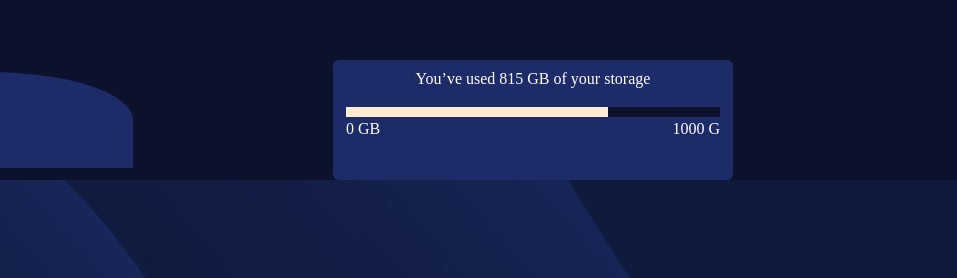
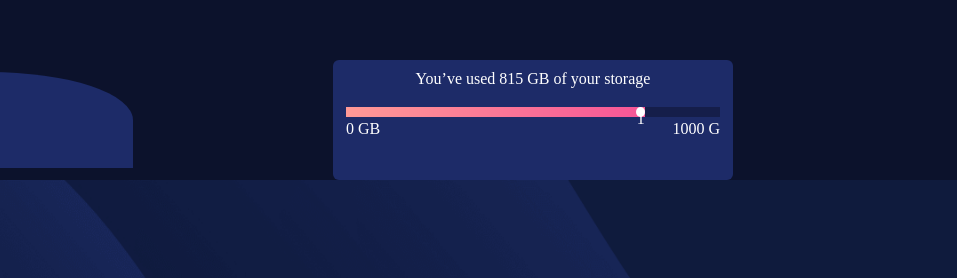
Before and after one commit to France1791/SBA_326, a plain HTML site: page index.html in a window 1280 px wide. Shown: the part 140-418 px from the top of the page, 323-1280 px from the left. Drawn offline with nearby package versions, Linux system fonts and the light colour scheme.

Commit message:
more changes made on the css

```diff
--- a/index.html
+++ b/index.html
@@ -49,7 +49,10 @@
       <a class="btn" id="btn" aria-disabled="true">
        <p> You’ve used 815 GB of your storage </p>
         <div class="bar">
-          <div class="try"></div>
+          <div class="try">
+            <div class="dot">1</div>
+          </div>
+
       </div>
 
 
--- a/styles.css
+++ b/styles.css
@@ -67,12 +67,22 @@
   margin-left: 19Spx;
   height: 10px;
   width: 100%;
-  background-color:#0c122c;
+  background-color:#151e4a;
+
 }
 .try{
   height: 10px;
-  width:70%;
-  background-color: blanchedalmond;
+  width:80%;
+  background-image: linear-gradient(to left, #f65597, #ff9a96);
+
+}
+
+.dot{
+  background-color: white;
+  border-radius: 100%;
+  height: 10px;
+  width: 3%;
+  float: right;
 }
 
 /* .cnt2{ */
```
